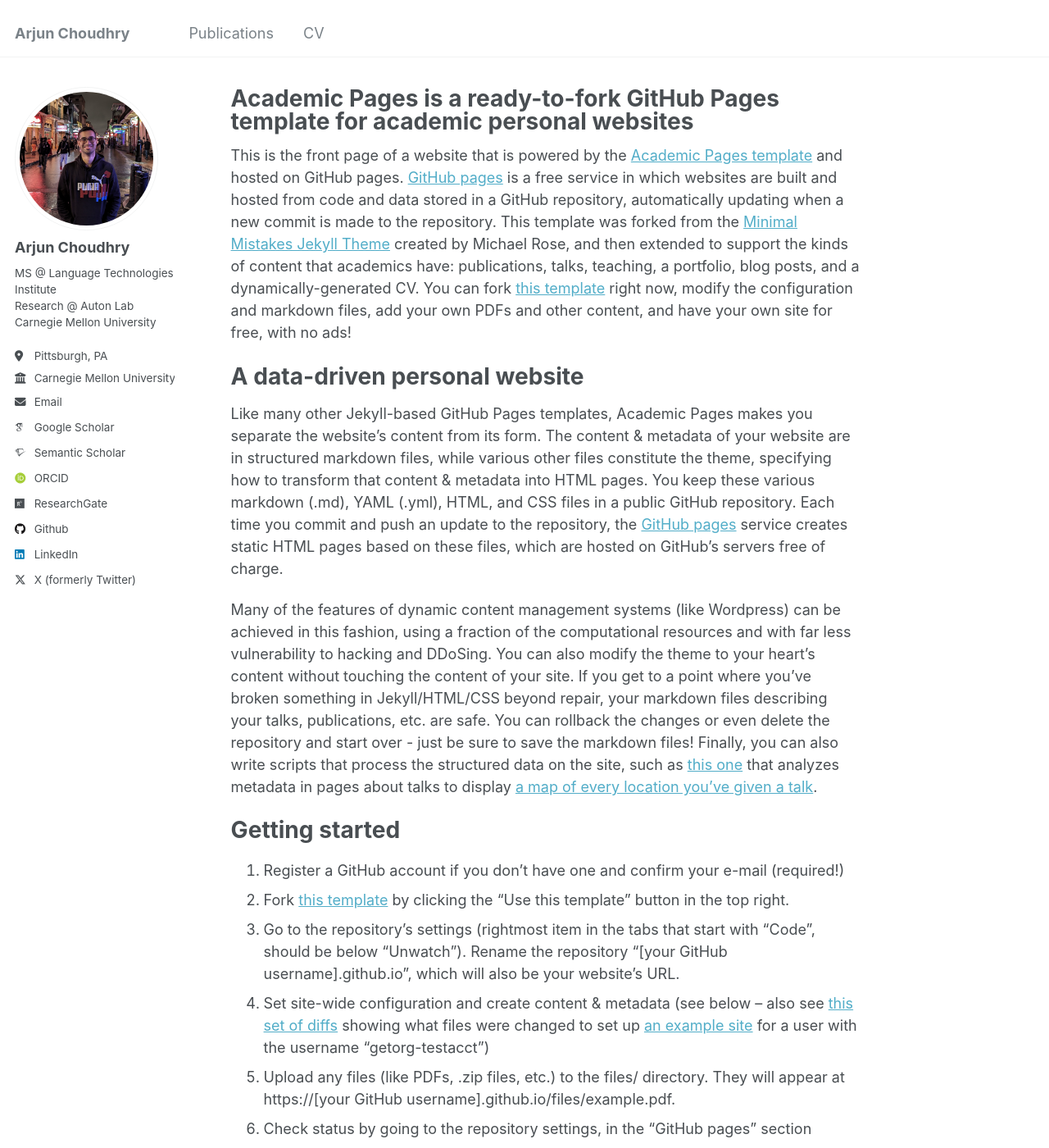
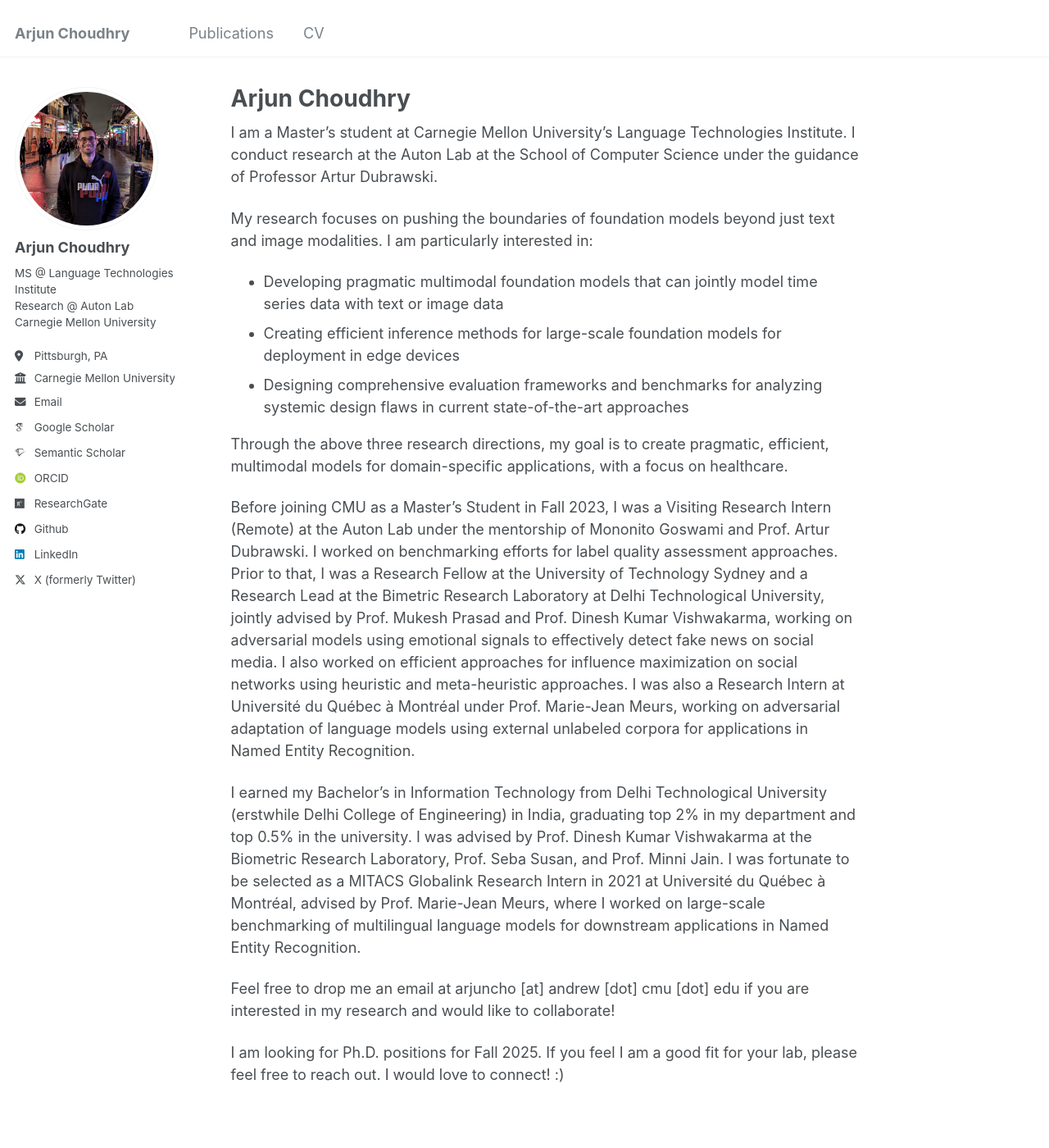
Before and after one commit to Arjun7m/arjun7m.github.io, a Jekyll site: the page built from _pages/about.md, in a window 1280 px wide and 1400 px high. Shown: the whole window at 82% size. Built offline with Jekyll 4.4.1, drawn with Linux system fonts in a browser that asks for light colours; some web fonts are replaced; some of the changed text lies outside the part shown.

Commit message:
Update about.md

```diff
--- a/_pages/about.md
+++ b/_pages/about.md
@@ -1,49 +1,26 @@
 ---
 permalink: /
-title: "Academic Pages is a ready-to-fork GitHub Pages template for academic personal websites"
+title: "Arjun Choudhry"
 author_profile: true
 redirect_from:
   - /about/
   - /about.html
 ---
 
-This is the front page of a website that is powered by the [Academic Pages template](https://github.com/academicpages/academicpages.github.io) and hosted on GitHub pages. [GitHub pages](https://pages.github.com) is a free service in which websites are built and hosted from code and data stored in a GitHub repository, automatically updating when a new commit is made to the repository. This template was forked from the [Minimal Mistakes Jekyll Theme](https://mmistakes.github.io/minimal-mistakes/) created by Michael Rose, and then extended to support the kinds of content that academics have: publications, talks, teaching, a portfolio, blog posts, and a dynamically-generated CV. You can fork [this template](https://github.com/academicpages/academicpages.github.io) right now, modify the configuration and markdown files, add your own PDFs and other content, and have your own site for free, with no ads!
+I am a Master's student at Carnegie Mellon University's Language Technologies Institute. I conduct research at the Auton Lab at the School of Computer Science under the guidance of Professor Artur Dubrawski.
 
-A data-driven personal website
-======
-Like many other Jekyll-based GitHub Pages templates, Academic Pages makes you separate the website's content from its form. The content & metadata of your website are in structured markdown files, while various other files constitute the theme, specifying how to transform that content & metadata into HTML pages. You keep these various markdown (.md), YAML (.yml), HTML, and CSS files in a public GitHub repository. Each time you commit and push an update to the repository, the [GitHub pages](https://pages.github.com/) service creates static HTML pages based on these files, which are hosted on GitHub's servers free of charge.
+My research focuses on pushing the boundaries of foundation models beyond just text and image modalities. I am particularly interested in:
 
-Many of the features of dynamic content management systems (like Wordpress) can be achieved in this fashion, using a fraction of the computational resources and with far less vulnerability to hacking and DDoSing. You can also modify the theme to your heart's content without touching the content of your site. If you get to a point where you've broken something in Jekyll/HTML/CSS beyond repair, your markdown files describing your talks, publications, etc. are safe. You can rollback the changes or even delete the repository and start over - just be sure to save the markdown files! Finally, you can also write scripts that process the structured data on the site, such as [this one](https://github.com/academicpages/academicpages.github.io/blob/master/talkmap.ipynb) that analyzes metadata in pages about talks to display [a map of every location you've given a talk](https://academicpages.github.io/talkmap.html).
+* Developing pragmatic multimodal foundation models that can jointly model time series data with text or image data
+* Creating efficient inference methods for large-scale foundation models for deployment in edge devices
+* Designing comprehensive evaluation frameworks and benchmarks for analyzing systemic design flaws in current state-of-the-art approaches
 
-Getting started
-======
-1. Register a GitHub account if you don't have one and confirm your e-mail (required!)
-1. Fork [this template](https://github.com/academicpages/academicpages.github.io) by clicking the "Use this template" button in the top right.
-1. Go to the repository's settings (rightmost item in the tabs that start with "Code", should be below "Unwatch"). Rename the repository "[your GitHub username].github.io", which will also be your website's URL.
-1. Set site-wide configuration and create content & metadata (see below -- also see [this set of diffs](http://archive.is/3TPas) showing what files were changed to set up [an example site](https://getorg-testacct.github.io) for a user with the username "getorg-testacct")
-1. Upload any files (like PDFs, .zip files, etc.) to the files/ directory. They will appear at https://[your GitHub username].github.io/files/example.pdf.
-1. Check status by going to the repository settings, in the "GitHub pages" section
+Through the above three research directions, my goal is to create pragmatic, efficient, multimodal models for domain-specific applications, with a focus on healthcare.
 
-Site-wide configuration
-------
-The main configuration file for the site is in the base directory in [_config.yml](https://github.com/academicpages/academicpages.github.io/blob/master/_config.yml), which defines the content in the sidebars and other site-wide features. You will need to replace the default variables with ones about yourself and your site's github repository. The configuration file for the top menu is in [_data/navigation.yml](https://github.com/academicpages/academicpages.github.io/blob/master/_data/navigation.yml). For example, if you don't have a portfolio or blog posts, you can remove those items from that navigation.yml file to remove them from the header.
+Before joining CMU as a Master's Student in Fall 2023, I was a Visiting Research Intern (Remote) at the Auton Lab under the mentorship of Mononito Goswami and Prof. Artur Dubrawski. I worked on benchmarking efforts for label quality assessment approaches. Prior to that, I was a Research Fellow at the University of Technology Sydney and a Research Lead at the Bimetric Research Laboratory at Delhi Technological University, jointly advised by Prof. Mukesh Prasad and Prof. Dinesh Kumar Vishwakarma, working on adversarial models using emotional signals to effectively detect fake news on social media. I also worked on efficient approaches for influence maximization on social networks using heuristic and meta-heuristic approaches. I was also a Research Intern at Université du Québec à Montréal under Prof. Marie-Jean Meurs, working on adversarial adaptation of language models using external unlabeled corpora for applications in Named Entity Recognition.
 
-Create content & metadata
-------
-For site content, there is one markdown file for each type of content, which are stored in directories like _publications, _talks, _posts, _teaching, or _pages. For example, each talk is a markdown file in the [_talks directory](https://github.com/academicpages/academicpages.github.io/tree/master/_talks). At the top of each markdown file is structured data in YAML about the talk, which the theme will parse to do lots of cool stuff. The same structured data about a talk is used to generate the list of talks on the [Talks page](https://academicpages.github.io/talks), each [individual page](https://academicpages.github.io/talks/2012-03-01-talk-1) for specific talks, the talks section for the [CV page](https://academicpages.github.io/cv), and the [map of places you've given a talk](https://academicpages.github.io/talkmap.html) (if you run this [python file](https://github.com/academicpages/academicpages.github.io/blob/master/talkmap.py) or [Jupyter notebook](https://github.com/academicpages/academicpages.github.io/blob/master/talkmap.ipynb), which creates the HTML for the map based on the contents of the _talks directory).
+I earned my Bachelor's in Information Technology from Delhi Technological University (erstwhile Delhi College of Engineering) in India, graduating top 2% in my department and top 0.5% in the university. I was advised by Prof. Dinesh Kumar Vishwakarma at the Biometric Research Laboratory, Prof. Seba Susan, and Prof. Minni Jain. I was fortunate to be selected as a MITACS Globalink Research Intern in 2021 at Université du Québec à Montréal, advised by Prof. Marie-Jean Meurs, where I worked on large-scale benchmarking of multilingual language models for downstream applications in Named Entity Recognition.
 
-**Markdown generator**
+Feel free to drop me an email at arjuncho [at] andrew [dot] cmu [dot] edu if you are interested in my research and would like to collaborate!
 
-The repository includes [a set of Jupyter notebooks](https://github.com/academicpages/academicpages.github.io/tree/master/markdown_generator
-) that converts a CSV containing structured data about talks or presentations into individual markdown files that will be properly formatted for the Academic Pages template. The sample CSVs in that directory are the ones I used to create my own personal website at stuartgeiger.com. My usual workflow is that I keep a spreadsheet of my publications and talks, then run the code in these notebooks to generate the markdown files, then commit and push them to the GitHub repository.
-
-How to edit your site's GitHub repository
-------
-Many people use a git client to create files on their local computer and then push them to GitHub's servers. If you are not familiar with git, you can directly edit these configuration and markdown files directly in the github.com interface. Navigate to a file (like [this one](https://github.com/academicpages/academicpages.github.io/blob/master/_talks/2012-03-01-talk-1.md) and click the pencil icon in the top right of the content preview (to the right of the "Raw | Blame | History" buttons). You can delete a file by clicking the trashcan icon to the right of the pencil icon. You can also create new files or upload files by navigating to a directory and clicking the "Create new file" or "Upload files" buttons.
-
-Example: editing a markdown file for a talk
-![Editing a markdown file for a talk](/images/editing-talk.png)
-
-For more info
-------
-More info about configuring Academic Pages can be found in [the guide](https://academicpages.github.io/markdown/), the [growing wiki](https://github.com/academicpages/academicpages.github.io/wiki), and you can always [ask a question on GitHub](https://github.com/academicpages/academicpages.github.io/discussions). The [guides for the Minimal Mistakes theme](https://mmistakes.github.io/minimal-mistakes/docs/configuration/) (which this theme was forked from) might also be helpful.
+I am looking for Ph.D. positions for Fall 2025. If you feel I am a good fit for your lab, please feel free to reach out. I would love to connect! :)
```
